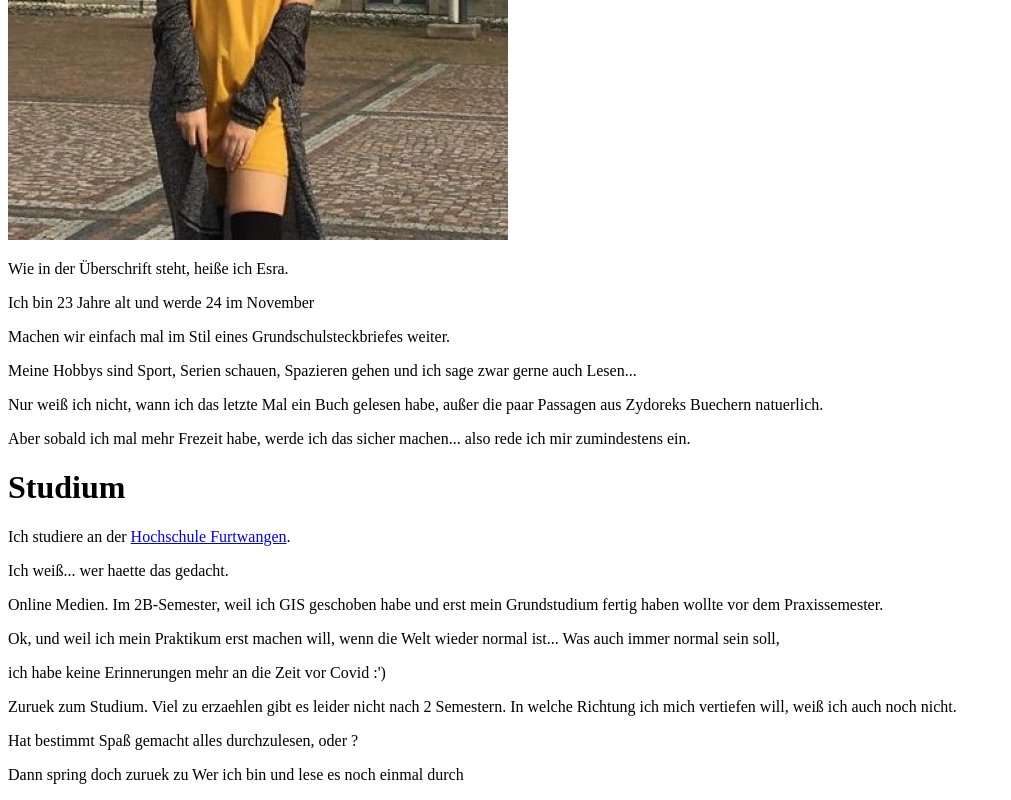
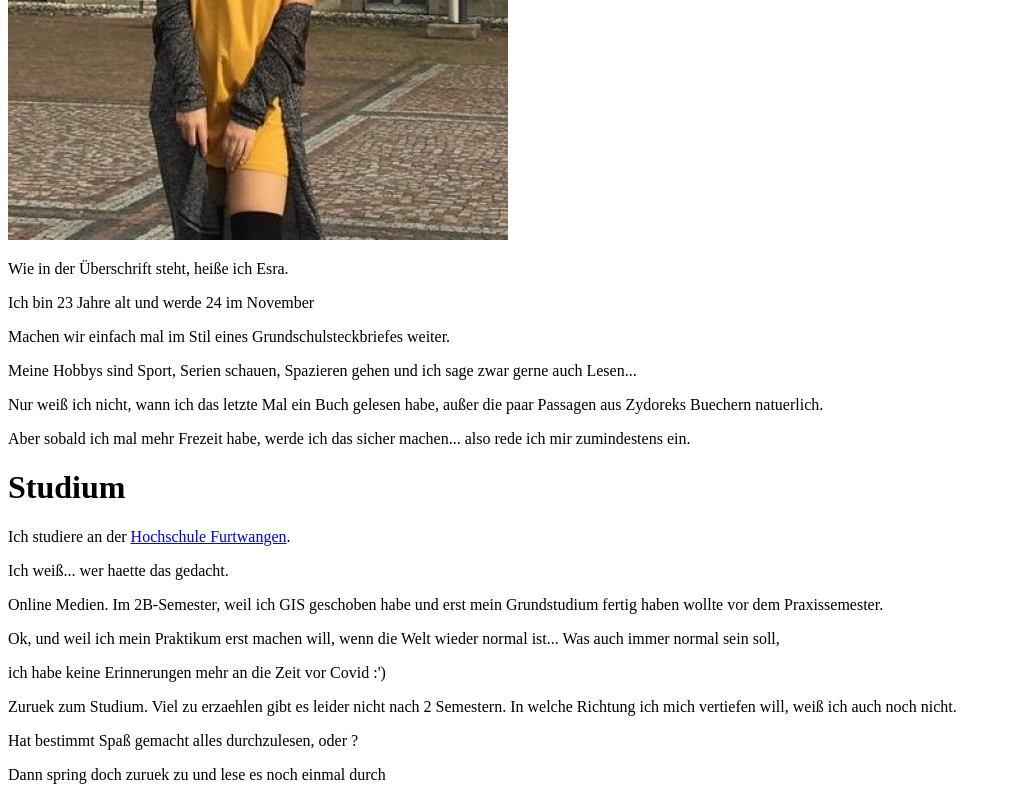
Before and after one commit to IsildarEsra/GIS-SoSe-2021, a plain HTML site: page index.html in a window 1280 px wide. Shown: the part 374-1174 px from the top of the page, without its empty margins (0-1011 px from the left). Drawn offline with Linux system fonts and the light colour scheme.

Commit message:
a und h1 geändert

```diff
--- a/index.html
+++ b/index.html
@@ -5,7 +5,7 @@
     <title>Kleine Einführung zu Esra Isildar</title>
 </head>
 <body>
-    <h1><a id="Wer ich bin"></a>Wer ich bin</h1>
+    <h1 id="Wer ich bin">Wer ich bin</h1>
     <p>Erst mal ein Bild von mir:</p>
     <img src="Ich.jpeg">
     <p>Wie in der Überschrift steht, heiße ich Esra.</p>
@@ -22,6 +22,6 @@
     <p>ich habe keine Erinnerungen mehr an die Zeit vor Covid :')</p>
     <p>Zuruek zum Studium. Viel zu erzaehlen gibt es leider nicht nach 2 Semestern. In welche Richtung ich mich vertiefen will, weiß ich auch noch nicht.</p>
     <p>Hat bestimmt Spaß gemacht alles durchzulesen, oder ?</p>
-    <p>Dann spring doch zuruek zu <a id="Wer ich bin">Wer ich bin</a> und lese es noch einmal durch</p>
+    <p>Dann spring doch zuruek zu <a id="Wer ich bin"></a1> und lese es noch einmal durch</p>
 </body>
 </html>
```
